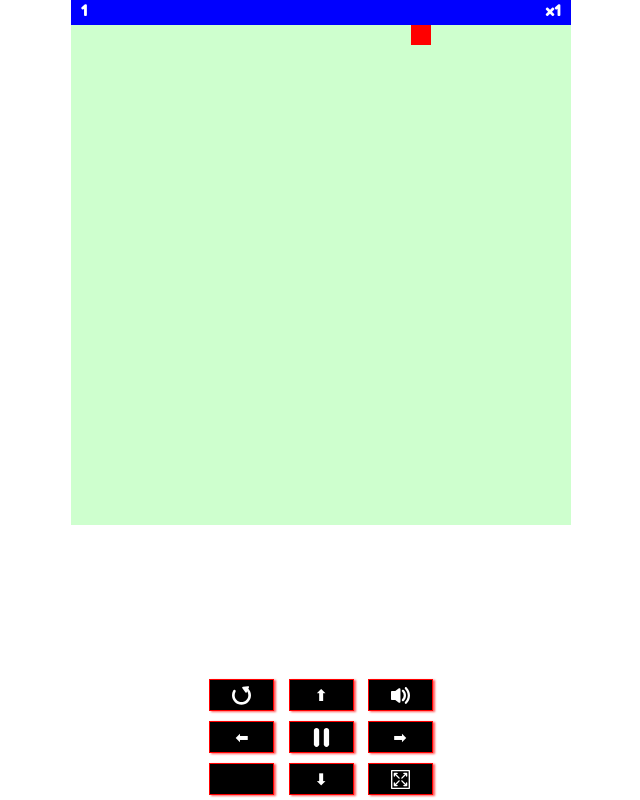
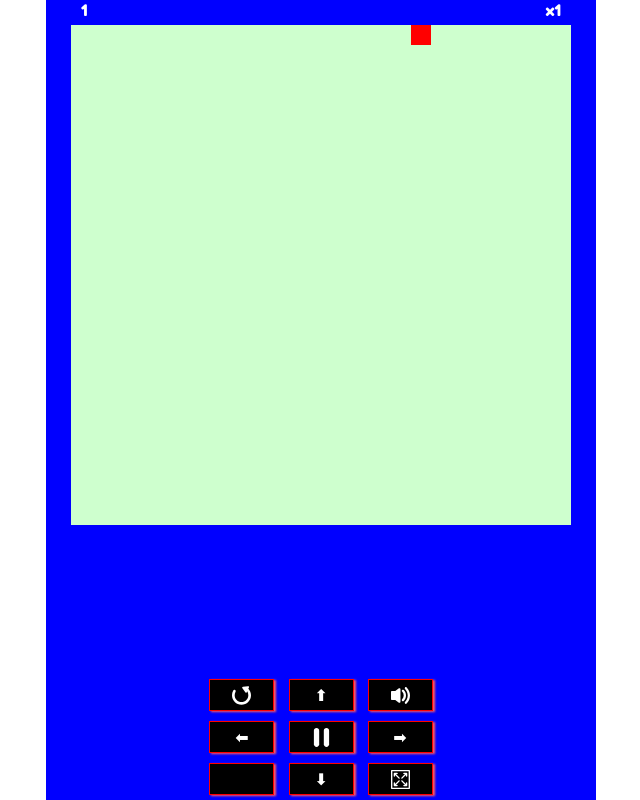
Before and after one commit to vishalmishra090/snake-game, a plain HTML site: page index.html in a window 1280 px wide. Both pictures are taken after a click on the button "Start". Shown: the whole page, without its empty margins (319-959 px from the left). Drawn offline with Linux system fonts and the light colour scheme.

Commit message:
some minor change

```diff
--- a/css/style.css
+++ b/css/style.css
@@ -17,7 +17,10 @@ body {
 
 main {
   display: none;
+  max-width: 550px;
   height: 100%;
+  margin: auto;
+  background-color: blue;
 }
 
 #game-container {
```
Also changed, not shown: index.html (+2 -1 lines).
